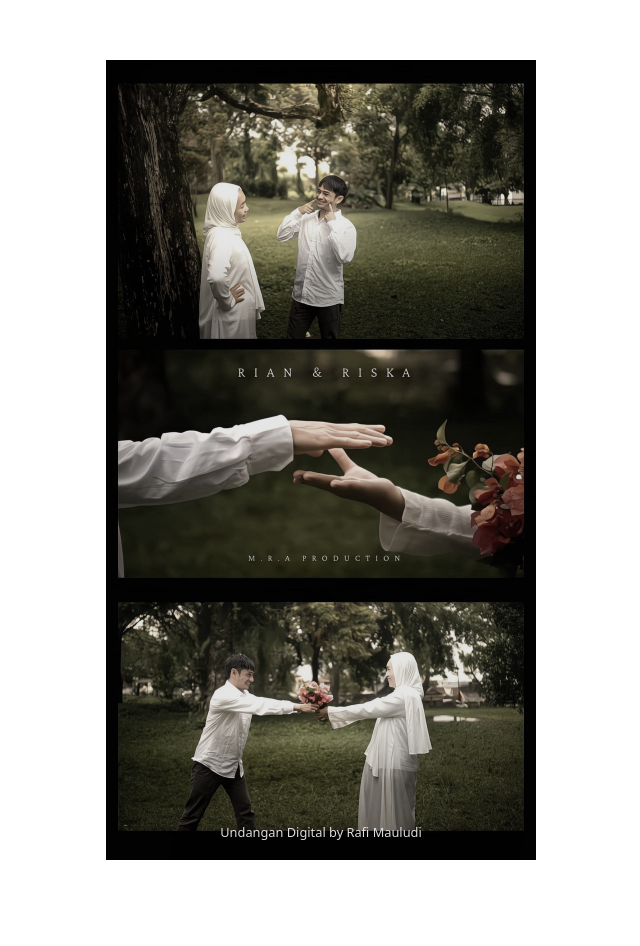
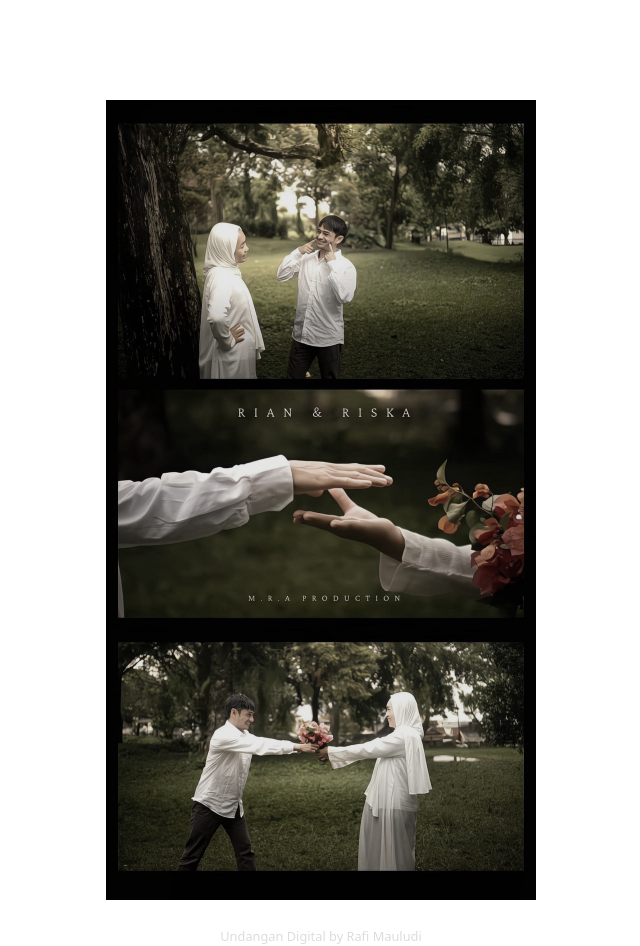
Before and after one commit to edpg113/web-nikah-riska-rahmat, a React (Vite) app: page / in a window 1280 px wide. Shown: the part 5496-6442 px from the top of the page, without its empty margins (319-959 px from the left). Before the commit the page ends 6356 px from the top, so only its background shows below. Built offline with nearby package versions, Linux system fonts and the light colour scheme; a web font is replaced by a local one.

Commit message:
fix : padding in gift

```diff
--- a/src/App.css
+++ b/src/App.css
@@ -431,11 +431,11 @@
       /* background: rgb(248, 248, 248); */
 
       background-size: cover;
-      height: 80vh;
+      height: 85vh;
       width: 100%;
       .container6 {
         text-align: center;
-        padding-top: 20%;
+        padding-top: 40%;
         h1 {
           font-weight: 300;
           color: rgba(58, 56, 57, 0.89);
@@ -494,7 +494,7 @@
           padding: 5% 0;
         }
         .watermark {
-          padding-top: 55%;
+          padding-top: 70%;
           a {
             text-decoration: none;
             color: whitesmoke;
```
